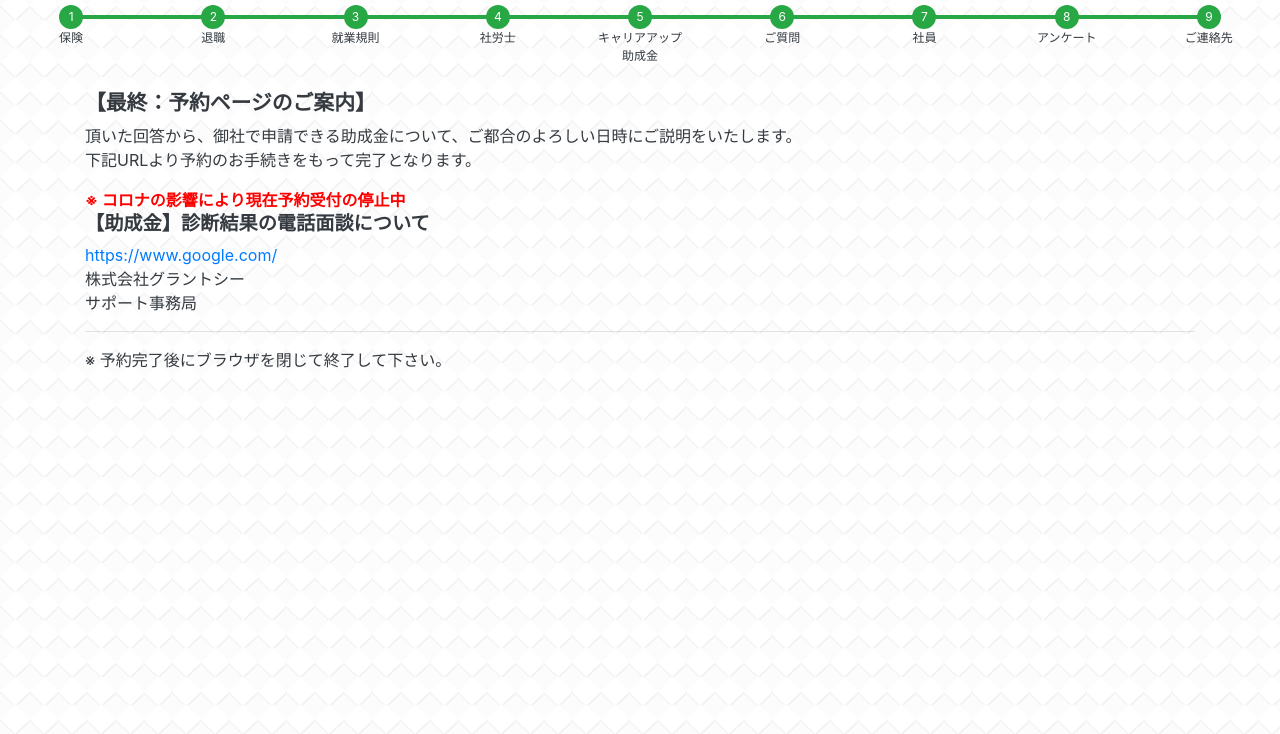
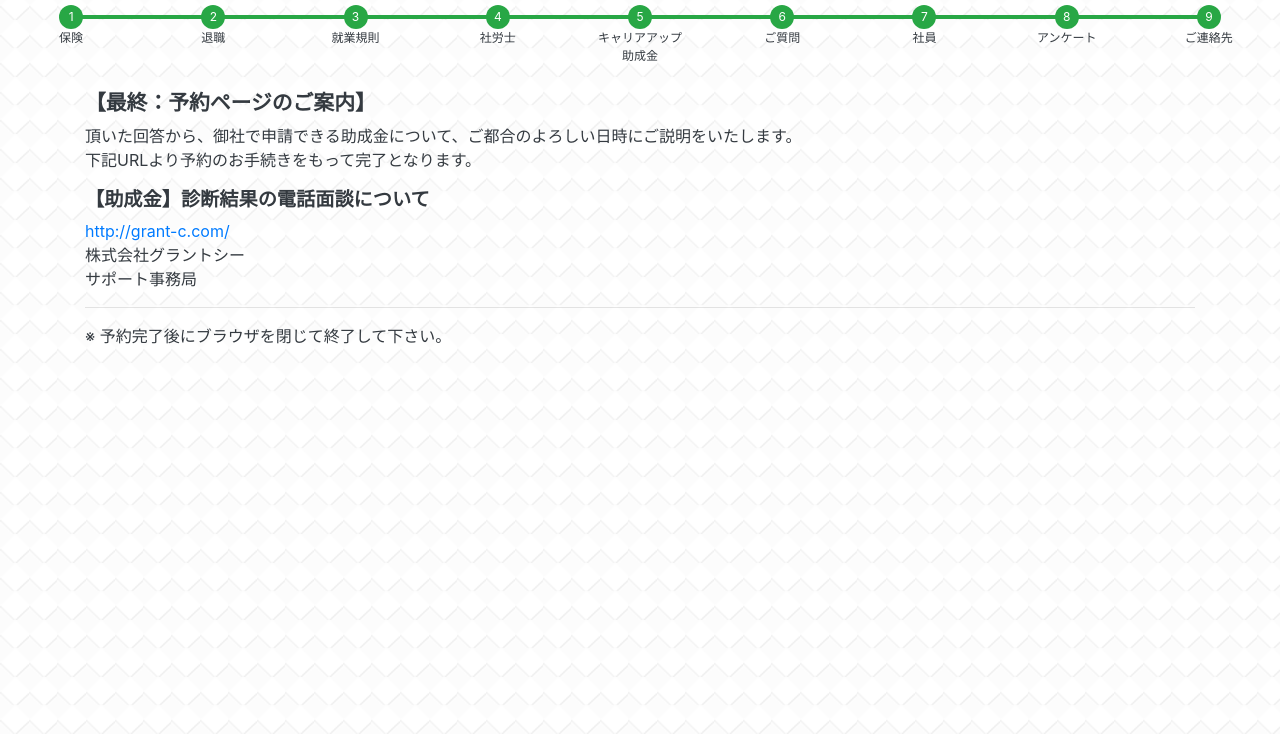
Before and after one commit to epkotsoftware/subsidy, a plain HTML site: page docs/finish/index.html in a window 1280 px wide. Shown: the part 66-800 px from the top of the page. Drawn offline with nearby package versions, Linux system fonts and the light colour scheme.

Commit message:
Update index.html

```diff
--- a/docs/finish/index.html
+++ b/docs/finish/index.html
@@ -35,9 +35,8 @@
                 頂いた回答から、御社で申請できる助成金について、ご都合のよろしい日時にご説明をいたします。<br>
                 下記URLより予約のお手続きをもって完了となります。
             </p>
-            <strong style="color: red;">※ コロナの影響により現在予約受付の停止中</strong><br>
             <h3>【助成金】診断結果の電話面談について</h3>
-            <a href="https://www.google.com/" target="_blank" rel="noopener noreferrer">https://www.google.com/</a>
+            <a href="http://grant-c.com/" target="_blank" rel="noopener noreferrer">http://grant-c.com/</a>
             <p>
                 株式会社グラントシー<br>
                 サポート事務局
```
